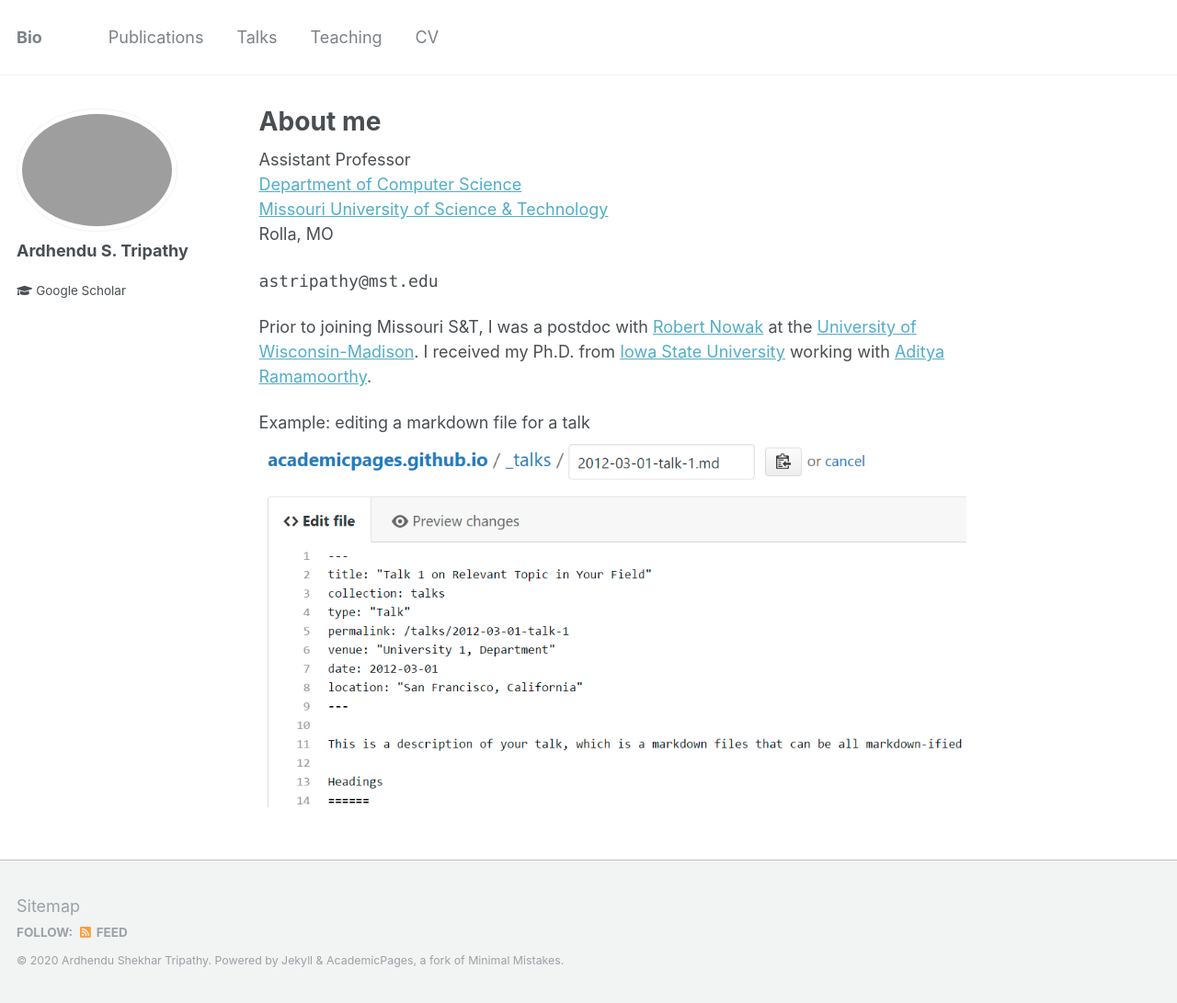
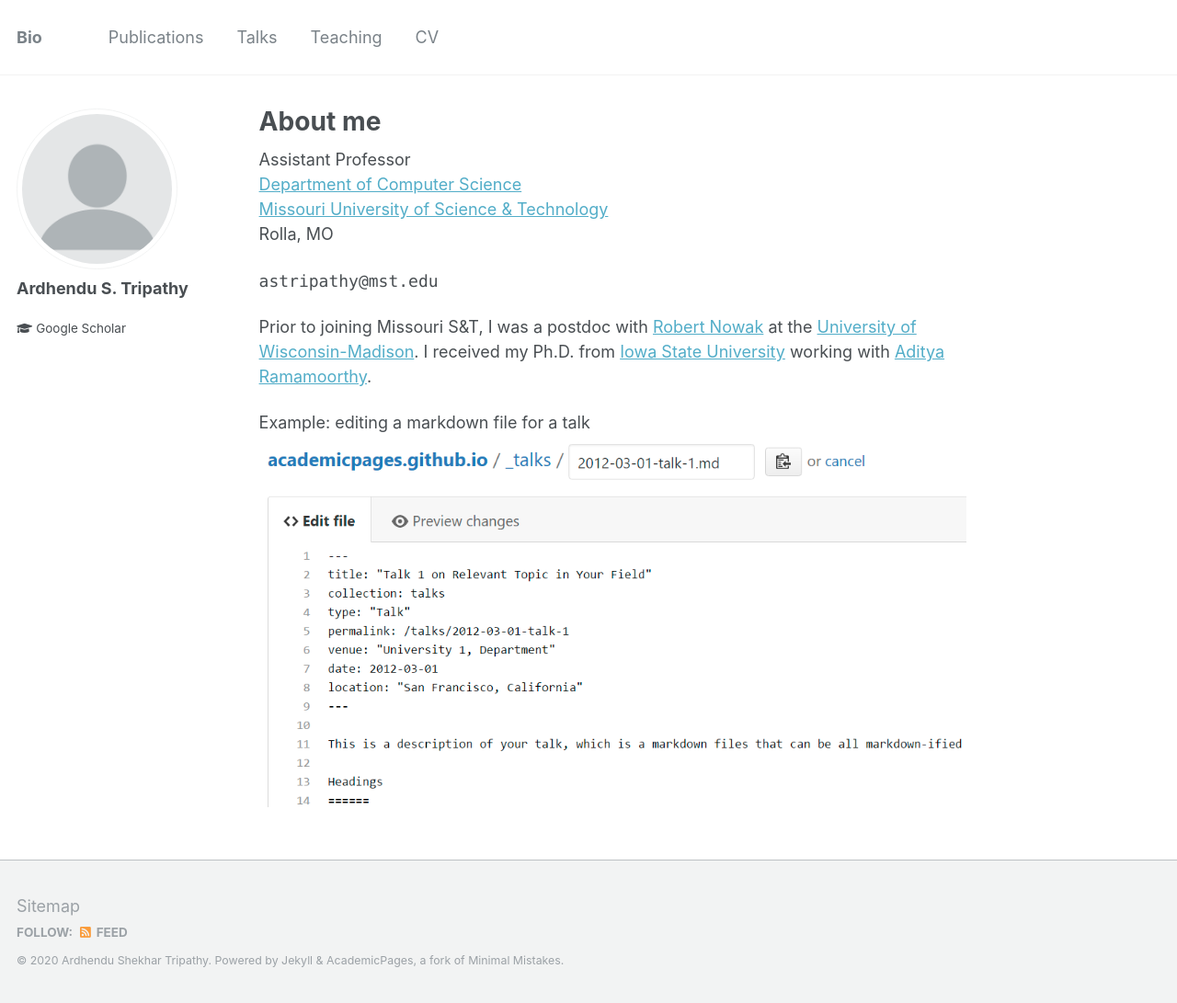
Before and after one commit to astripathy/astripathy.github.io, a Jekyll site: the page built from _pages/about.md, in a window 1280 px wide. Shown: the whole page at 92% size. Built offline with Jekyll 4.4.1, drawn with Linux system fonts in a browser that asks for light colours.

Commit message:
back to profile

```diff
--- a/_config.yml
+++ b/_config.yml
@@ -81,7 +81,7 @@ analytics:
 # Site Author
 author:
   name             : "Ardhendu S. Tripathy"
-  avatar           : "tripathy.png"
+  avatar           : "profile.png"
   bio              : " "
   location         : #"Rolla, MO"
   employer         :
```
